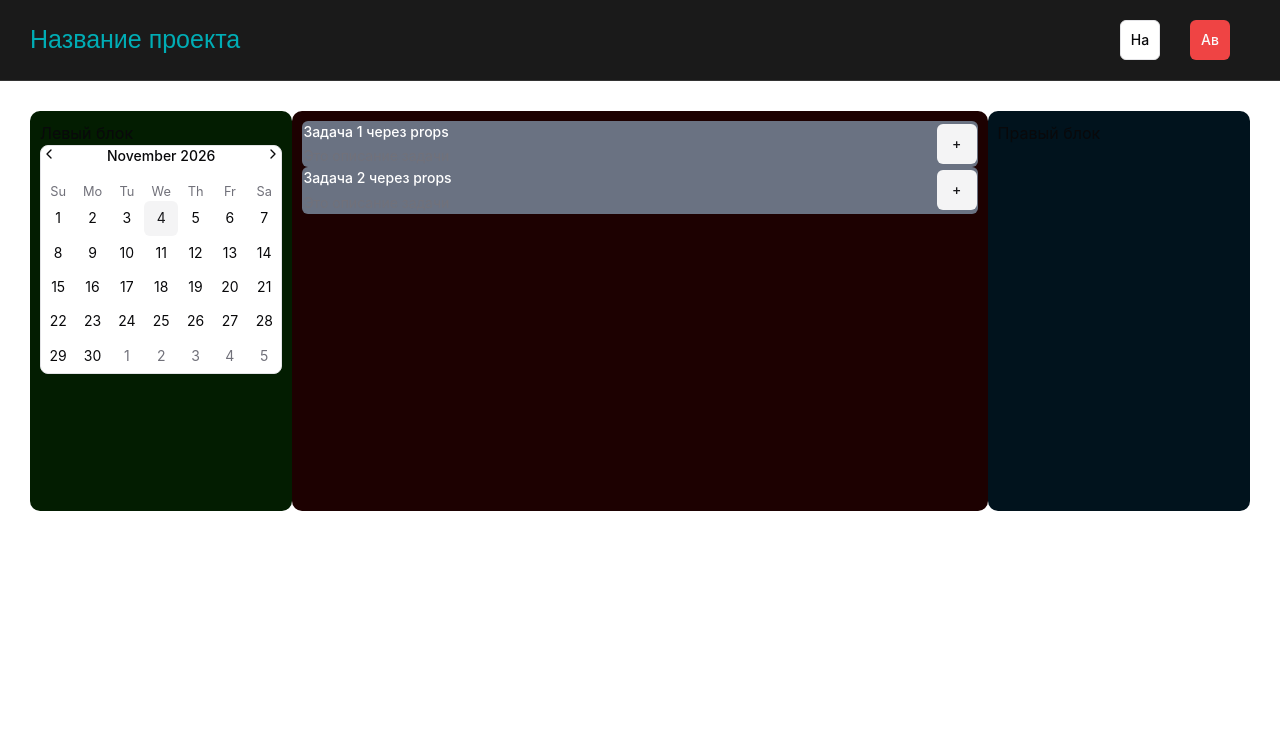
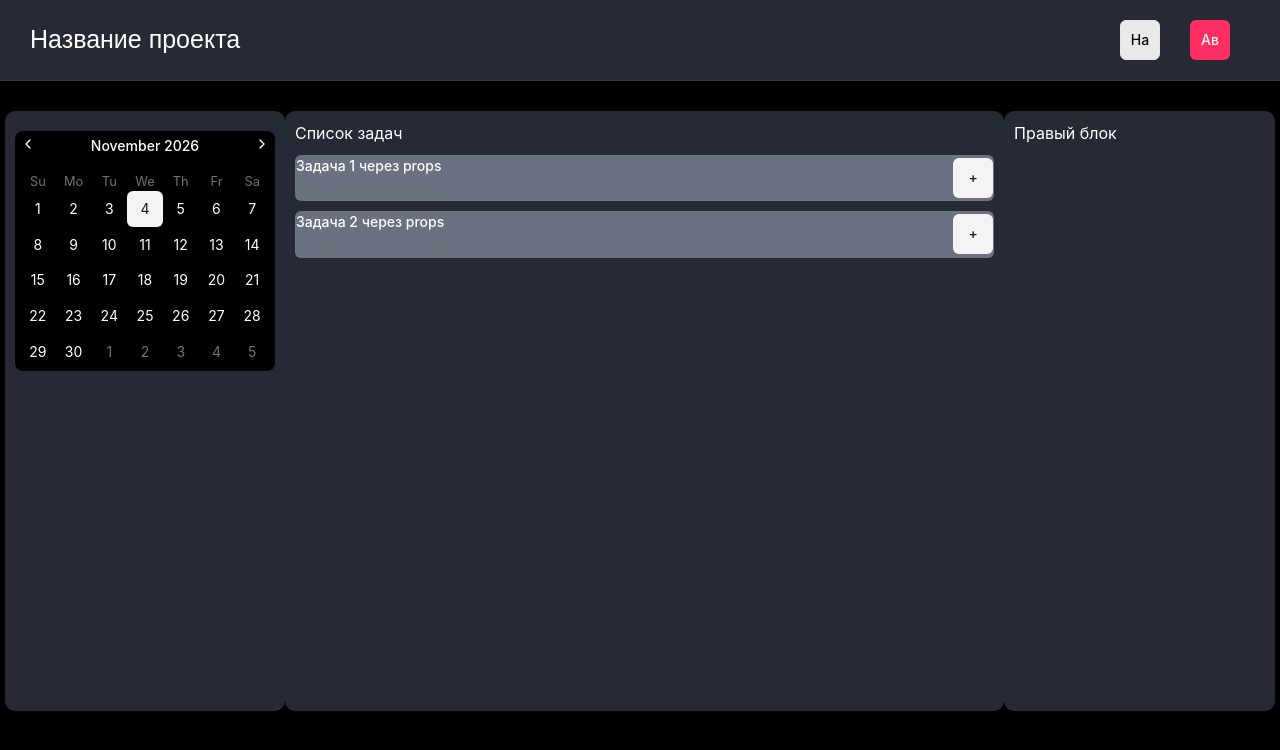
Before and after one commit to TheSteiv/BaumanNotes, a React (Vite) app: page / in a window 1280 px wide. Shown: the top 750 px of the page. Built offline with nearby package versions, Linux system fonts and the light colour scheme.

Commit message:
Изменена стилизация

```diff
--- a/src/components/App/App.css
+++ b/src/components/App/App.css
@@ -2,3 +2,7 @@
     margin: 0;
     padding: 0;
 }
+
+body{
+    background-color: #000;
+}
--- a/src/components/Header/Header.css
+++ b/src/components/Header/Header.css
@@ -1,5 +1,5 @@
 .main-header {
-  background-color: #1a1a1a;
+  background-color: #252a34;
   padding: 20px;
   display: flex;
   align-items: center;
@@ -10,7 +10,7 @@
 }
 
 .main-header h2 {
-  color: #00adb5;
+  color: #fff;
   margin: 0;
   font-size: 25px;
   font-family: Arial, sans-serif;
@@ -21,3 +21,11 @@
   display:flex;
   gap:30px;
 }
+
+.profile_button{
+  background-color: #ff2e63;
+}
+
+.settings_button{
+  background-color: #eaeaea;
+}
--- a/src/components/Header/Header.tsx
+++ b/src/components/Header/Header.tsx
@@ -7,8 +7,8 @@ function Header() {
                 <h2>Название проекта</h2>
             </div>
             <div className="headerButtons">
-                <Button variant="outline" size="icon">На</Button>
-                <Button variant="destructive" size="icon">Ав</Button>
+                <Button variant="outline" size="icon" className="settings_button">На</Button>
+                <Button variant="destructive" size="icon" className="profile_button">Ав</Button>
             </div>
         </header>
     )
--- a/src/components/Main/LeftBlock/LeftBlock.css
+++ b/src/components/Main/LeftBlock/LeftBlock.css
@@ -1,8 +1,21 @@
 .LeftBlock{
-    background-color: rgb(3, 29, 1);
+    background-color: #252a34;
     width:300px;
-    height: 400px;
-    margin-left: 30px;
+    height: 100%;
+    margin-left: 5px;
     border-radius: 10px;
     padding: 10px;
+    color: #fff;
+    display: flex;
+    flex-direction: row;
+    justify-content: center;
 }
+
+.calendar{
+    background-color: #000;
+    color: #fff;
+    padding: 5px;
+    margin-top: 10px;
+    height: 240px;
+    width: 260px;
+}
--- a/src/components/Main/LeftBlock/LeftBlock.tsx
+++ b/src/components/Main/LeftBlock/LeftBlock.tsx
@@ -8,8 +8,7 @@ function LeftBlock() {
   return (
     <>
       <div className="LeftBlock">
-        Левый блок
-        <Calendar mode="single" className="w-full min-w-0 rounded-lg border" />
+        <Calendar mode="single" className="w-full min-w-0 rounded-lg calendar" />
       </div>
 
     </>
--- a/src/components/Main/Main.css
+++ b/src/components/Main/Main.css
@@ -2,4 +2,5 @@
     margin-top: 30px;
     display: flex;
     justify-content: space-between;
+    height: 600px;
 }
--- a/src/components/Main/MiddleBlock/MiddleBlock.css
+++ b/src/components/Main/MiddleBlock/MiddleBlock.css
@@ -1,7 +1,7 @@
 .MiddleBlock{
-    background-color: rgb(29, 1, 1);
+    background-color: #252a34;
     width:800px;
-    height: 400px;
+    height: 100%;
     border-radius: 10px;
     padding: 10px;
 }
--- a/src/components/Main/MiddleBlock/TodoItem/TodoItem.css
+++ b/src/components/Main/MiddleBlock/TodoItem/TodoItem.css
@@ -0,0 +1,3 @@
+.TodoItem{
+    margin-top: 10px;
+}
--- a/src/components/Main/MiddleBlock/TodoItem/TodoItem.tsx
+++ b/src/components/Main/MiddleBlock/TodoItem/TodoItem.tsx
@@ -1,4 +1,5 @@
 import { Button } from "@/components/ui/button";
+import "./TodoItem.css"
 import {
   Item,
   ItemActions,
@@ -16,7 +17,7 @@ function TodoItem({ title, completed }: TodoItemProps) {
     console.log("props: ", { title, completed })
     return (
         <>
-            <Item className="bg-gray-500">
+            <Item className="bg-gray-500 TodoItem">
                 <ItemContent>
                     <ItemTitle className="text-white">{title}</ItemTitle>
                     <ItemDescription>Это описание задачи</ItemDescription>
--- a/src/components/Main/MiddleBlock/TodoList/TodoList.css
+++ b/src/components/Main/MiddleBlock/TodoList/TodoList.css
@@ -0,0 +1,3 @@
+h2{
+    color: #fff;
+}
--- a/src/components/Main/MiddleBlock/TodoList/TodoList.tsx
+++ b/src/components/Main/MiddleBlock/TodoList/TodoList.tsx
@@ -1,4 +1,5 @@
 import TodoItem from "../TodoItem/TodoItem";
+import "./TodoList.css"
 
 function TodoList() {
     const hasTasks = true
@@ -11,6 +12,7 @@ function TodoList() {
     }
     return (
         <>
+            <h2>Список задач</h2>
             <TodoItem title="Задача 1 через props" completed={false} />
             <TodoItem title="Задача 2 через props" completed={true} />
         </>
--- a/src/components/Main/RightBlock/RightBlock.css
+++ b/src/components/Main/RightBlock/RightBlock.css
@@ -1,8 +1,9 @@
 .RightBlock{
-    background-color: rgb(1, 19, 29);
+    background-color: #252a34;
     width:300px;
-    height: 400px;
-    margin-right: 30px;
+    height: 100%;
+    margin-right: 5px;
     border-radius: 10px;
     padding: 10px;
+    color: #fff;
 }
```
